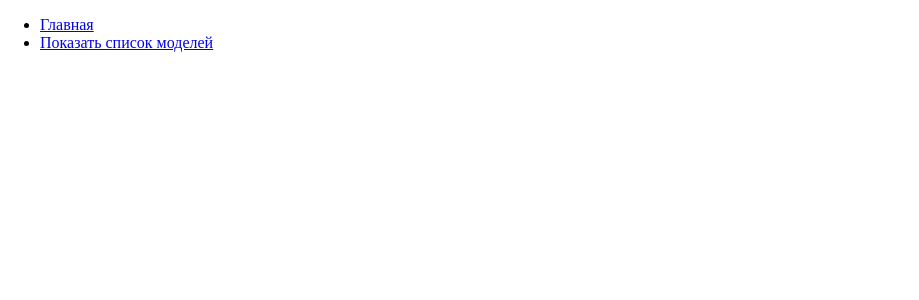
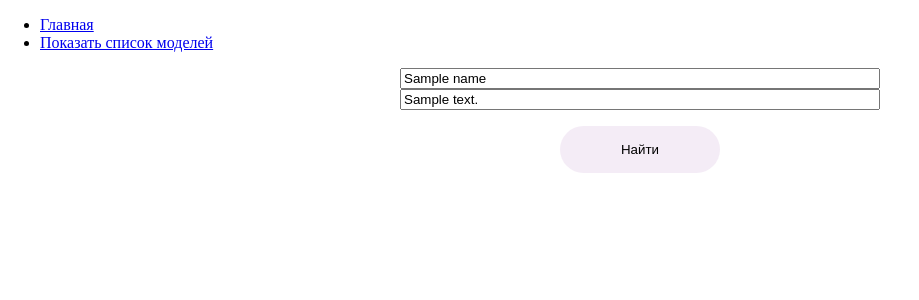
Before and after one commit to davy829/3d_model_in_db, a Flask app: template templates/show_models.html in a window 1280 px wide. Shown: the top 300 px of the page, without its empty margins (0-919 px from the left). Run offline with Flask 2, Linux system fonts and the light colour scheme; the template is opened without the code that fills it: most values are stand-ins (such as "Sample title", 1, 10 or a date in 2020); some libraries are stand-ins or nearby versions.

Commit message:
search by name and desc has been added

```diff
--- a/app.py
+++ b/app.py
@@ -64,10 +64,14 @@ def index():
     return render_template("index.html")
 
 
-@app.route("/show_models")
+@app.route("/show_models", methods=["POST", "GET"])
 def show_models():
     models = [Dmodel(*model) for model in Dmodel.getAll(dbhandler)]
-    return render_template("show_models.html", models=models, ospath=os.path.isfile, toString=str, db=dbhandler)
+    if request.method == 'POST':
+        find_name = request.form['name']
+        find_desc = request.form['desc']
+        models = [model for model in models if find_name in model.name and find_desc in model.get_description()]
+    return render_template("show_models.html", models=models, ospath=os.path.isfile, toString=str, db=dbhandler, name=find_name, desc=find_desc)
 
 @app.route('/show_model/', defaults={'id': 1})
 @app.route("/show_model/<int:id>")
--- a/templates/show_models.html
+++ b/templates/show_models.html
@@ -1,6 +1,11 @@
 {% extends 'layout.html' %}
 
 {% block content %}
+<form action="/show_models" method="post" class="inputForm">
+	<input type="text" name="name" value="{{name}}"></input>
+	<input type="text" name="desc" value="{{desc}}"></input>
+	<button type="submit" class="submitButton"> Найти </button>
+</form>
 <ul>
 	{% for model in models %}
 	{% if ospath('static/Compas_3D_Files/' + toString(model.get_id()) + model.name) %}
```
